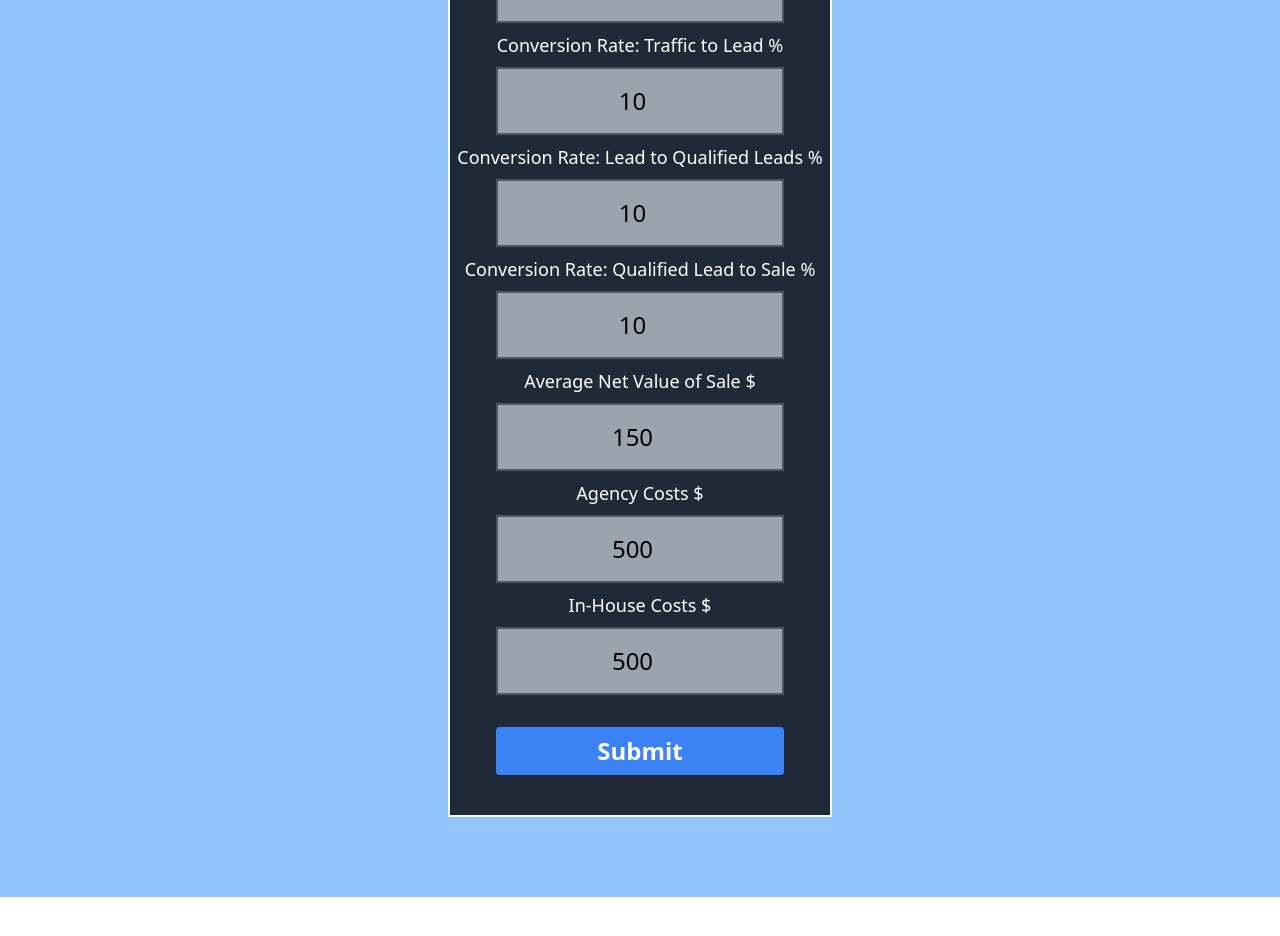
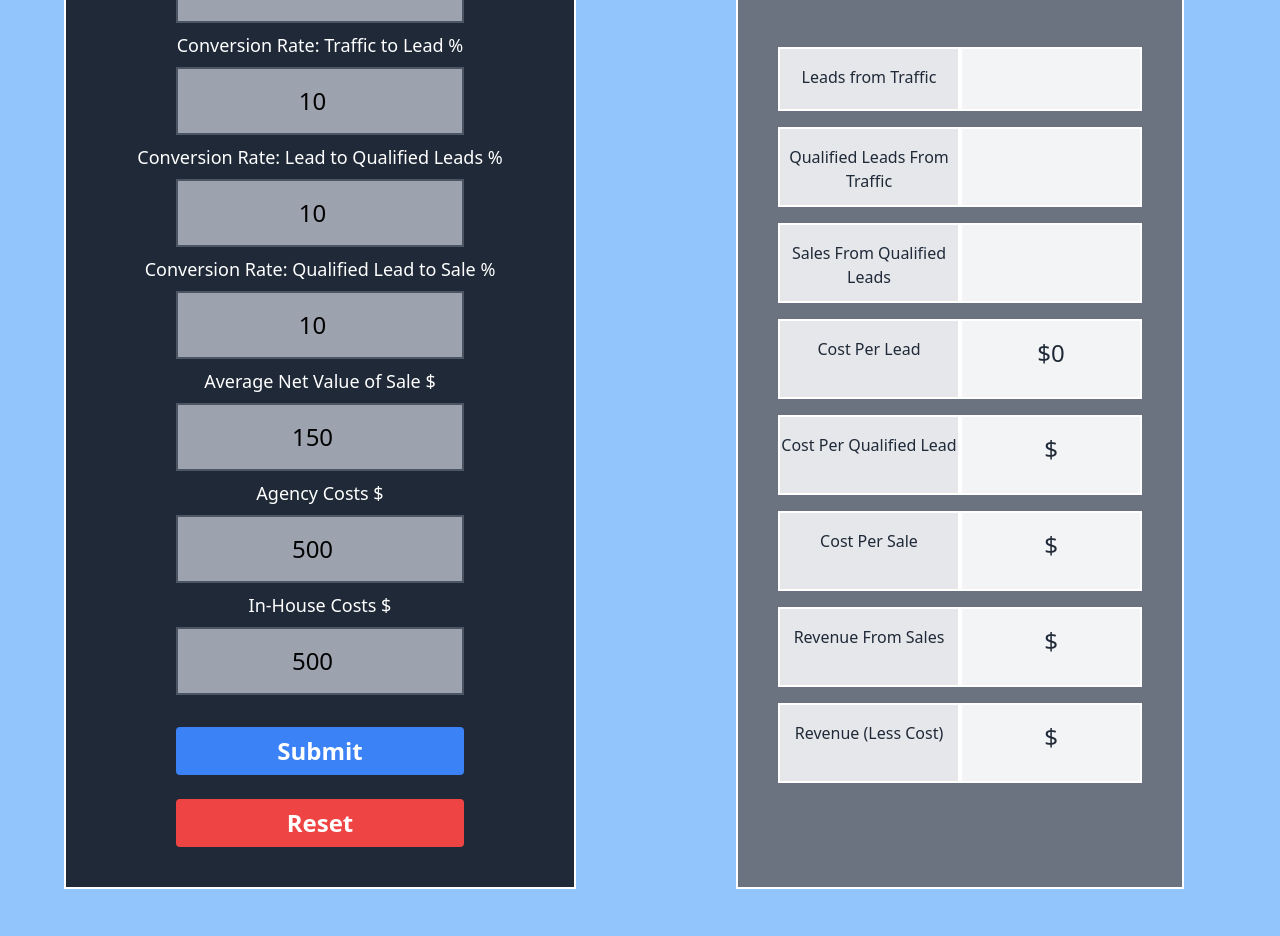
Before and after one commit to artofmayhem/seo-roi-calculator, a React (Create React App) app: page / in a window 1280 px wide. Shown: the part 824-1760 px from the top of the page. Before the commit the page ends 1721 px from the top, so only its background shows below. Built offline with nearby package versions, Linux system fonts and the light colour scheme.

Commit message:
final logic and conditional rendering complete

```diff
--- a/src/App.js
+++ b/src/App.js
@@ -8,7 +8,7 @@ function App() {
       <Nav/>
       <header className="w-screen app-header text-white  text-center flex flex-col justify-center align-center">
         <h1 className={'py-10 text-6xl'} style={{textShadow:'0 0 2rem black'}}>Azella Financial Services</h1>
-        <h3 className={'text-3xl'}>SEO ROI Calculator</h3>
+        <h3 className={'text-4xl'}>SEO ROI Calculator</h3>
       </header>
       <FormContainer/>
     </div>
--- a/src/components/FormContainer.js
+++ b/src/components/FormContainer.js
@@ -8,19 +8,26 @@ const initialFormValues = {
   avg_net_value_sale: 150,
   ag_cost: 500,
   in_house_cost: 500,
+  //   mtr: null,
+  // conv_rate_TL: null,
+  // conv_rate_LQL: null,
+  // conv_rate_QLS: null,
+  // avg_net_value_sale: null,
+  // ag_cost: null,
+  // in_house_cost: null,
 };
 
 export default function FormContainer() {
   const [formValues, setFormValues] = useState(initialFormValues);
-  const [leadsTraffic, setLeadsTraffic] = useState("");
-  const [qualifiedLeadsFromLeads, setQualifiedLeadsFromLeads] = useState("");
-  const [salesQualifiedLeads, setSalesQualifiedLeads] = useState("");
-  const [costPerLead, setCostPerLead] = useState("");
-  const [costPerQualifiedLead, setCostPerQualifiedLead] = useState("");
-  const [costPerSale, setCostPerSale] = useState("");
-  const [revFromSales, setRevFromSales] = useState("");
-  const [revLessCost, setRevLessCost] = useState("");
-  const [roi, setRoi] = useState("");
+  const [leadsTraffic, setLeadsTraffic] = useState();
+  const [qualifiedLeadsFromLeads, setQualifiedLeadsFromLeads] = useState();
+  const [salesQualifiedLeads, setSalesQualifiedLeads] = useState();
+  const [costPerLead, setCostPerLead] = useState();
+  const [costPerQualifiedLead, setCostPerQualifiedLead] = useState();
+  const [costPerSale, setCostPerSale] = useState();
+  const [revFromSales, setRevFromSales] = useState();
+  const [revLessCost, setRevLessCost] = useState();
+  const [roi, setRoi] = useState();
 
   console.log("form values: ", formValues);
 
@@ -76,8 +83,7 @@ export default function FormContainer() {
     inHouseCost
   ) => {
     setCostPerSale(
-      (agCost + inHouseCost) /
-        ((mtr / conRateTl / conRateLql / conRateQls) * avgSaleValue)
+      (agCost + inHouseCost) / (mtr / conRateTl / conRateLql / conRateQls)
     );
     console.log("cost per sale", costPerSale);
   };
@@ -131,8 +137,25 @@ export default function FormContainer() {
 
   const handleChange = (e) => {
     const { name, value } = e.target;
-    console.log(`name: ${name}, value: ${value}`);
-    setFormValues((prevFormValues) => ({ ...prevFormValues, [name]: value }));
+    // console.log(`name: ${name}, value: ${value}`);
+    setFormValues((prevFormValues) => ({
+      ...prevFormValues,
+      [name]: Number(value),
+    }));
+  };
+
+  const handleReset = (e) => {
+    e.preventDefault();
+    setFormValues(initialFormValues);
+    setLeadsTraffic(null);
+    setQualifiedLeadsFromLeads(null);
+    setSalesQualifiedLeads(null);
+    setCostPerLead(null);
+    setCostPerQualifiedLead(null);
+    setCostPerSale(null);
+    setRevFromSales(null);
+    setRevLessCost(null);
+    setRoi(null);
   };
 
   const handleSubmit = (e) => {
@@ -196,42 +219,44 @@ export default function FormContainer() {
       formValues.ag_cost,
       formValues.in_house_cost
     );
-    console.log(
-      "leads traffic",
-      leadsTraffic,
-      "qualified leads from leads",
-      qualifiedLeadsFromLeads,
-      "sales qualified leads",
-      salesQualifiedLeads,
-      "cost per lead",
-      costPerLead,
-      "cost per qualified lead",
-      costPerQualifiedLead,
-      "cost per sale",
-      costPerSale,
-      "revenue from sales",
-      revFromSales,
-      "revenue less cost",
-      revLessCost
-    );
+    // console.log(
+    //   "leads traffic",
+    //   leadsTraffic,
+    //   "qualified leads from leads",
+    //   qualifiedLeadsFromLeads,
+    //   "sales qualified leads",
+    //   salesQualifiedLeads,
+    //   "cost per lead",
+    //   costPerLead,
+    //   "cost per qualified lead",
+    //   costPerQualifiedLead,
+    //   "cost per sale",
+    //   costPerSale,
+    //   "revenue from sales",
+    //   revFromSales,
+    //   "revenue less cost",
+    //   revLessCost
+    // );
   };
 
   return (
+    <div className={"flex flex-row flex-wrap"}>
       <div
         className={
-        "w-screen h-auto py-20 bg-blue-300 flex flex-row flex-wrap justify-center align-center"
+          " h-auto py-20 bg-blue-300 flex flex-row flex-wrap justify-center align-center"
         }
+        style={{ width: "50%", minWidth: 375 }}
       >
         <form
           className="flex flex-col justify-center items-center text-2xl text-white text-center border-2 bg-gray-800 border-white py-10"
-        style={{ width: "30vw", minWidth: 375 }}
+          style={{ width: "40vw", minWidth: 350 }}
         >
           <h6 className={"text-lg"}>Monthly Traffic Required</h6>
           <input
             name={"mtr"}
             type="number"
             onChange={handleChange}
-          value={formValues.mtr}
+            value={Number(formValues.mtr)}
             placeholder={"Monthly Traffic Required"}
             className={
               "border-solid border-2 border-gray-600 my-2 p-4 w-72 bg-gray-400 text-black mx-auto text-center"
@@ -242,7 +267,7 @@ export default function FormContainer() {
             name={"conv_rate_TL"}
             type="number"
             onChange={handleChange}
-          value={formValues.conv_rate_TL}
+            value={Number(formValues.conv_rate_TL)}
             placeholder={"Conversion Rate: Traffic to Lead"}
             className={
               "border-solid border-2 border-gray-600 my-2 p-4 w-72 bg-gray-400 text-black mx-auto text-center"
@@ -255,18 +280,20 @@ export default function FormContainer() {
             name={"conv_rate_LQL"}
             type="number"
             onChange={handleChange}
-          value={formValues.conv_rate_LQL}
+            value={Number(formValues.conv_rate_LQL)}
             placeholder={"Lead to Qualified Leads"}
             className={
               "border-solid border-2 border-gray-600 my-2 p-4 w-72 bg-gray-400 text-black mx-auto text-center"
             }
           />
-        <h6 className={"text-lg"}>Conversion Rate: Qualified Lead to Sale %</h6>
+          <h6 className={"text-lg"}>
+            Conversion Rate: Qualified Lead to Sale %
+          </h6>
           <input
             name={"conv_rate_QLS"}
             type="number"
             onChange={handleChange}
-          value={formValues.conv_rate_QLS}
+            value={Number(formValues.conv_rate_QLS)}
             placeholder={"Qualified Lead to Sale"}
             className={
               "border-solid border-2 border-gray-600 my-2 p-4 w-72 bg-gray-400 text-black mx-auto text-center"
@@ -277,7 +304,7 @@ export default function FormContainer() {
             name={"avg_net_value_sale"}
             type="number"
             onChange={handleChange}
-          value={formValues.avg_net_value_sale}
+            value={Number(formValues.avg_net_value_sale)}
             placeholder={"Monthly Traffic Required"}
             className={
               "border-solid border-2 border-gray-600 my-2 p-4 w-72 bg-gray-400 text-black mx-auto text-center"
@@ -288,7 +315,7 @@ export default function FormContainer() {
             name={"ag_cost"}
             type="number"
             onChange={handleChange}
-          value={formValues.ag_cost}
+            value={Number(formValues.ag_cost)}
             placeholder={"Agency Cost"}
             className={
               "border-solid border-2 border-gray-600 my-2 p-4 w-72 bg-gray-400 text-black mx-auto text-center"
@@ -299,7 +326,7 @@ export default function FormContainer() {
             name={"in_house_cost"}
             type="number"
             onChange={handleChange}
-          value={formValues.in_house_cost}
+            value={Number(formValues.in_house_cost)}
             placeholder={"In House Cost"}
             className={
               "border-solid border-2 border-gray-600 my-2 p-4 w-72 bg-gray-400 text-black mx-auto text-center"
@@ -313,7 +340,173 @@ export default function FormContainer() {
           >
             Submit
           </button>
+
+          <button
+            className={
+              "bg-red-500 hover:bg-red-700 text-white font-bold py-2 px-4 mt-6 rounded w-72"
+            }
+            onClick={handleReset}
+          >
+            Reset
+          </button>
         </form>
+      </div>
+      <div
+        className={
+          " h-auto py-20 bg-blue-300 flex flex-row flex-wrap justify-center align-center"
+        }
+        style={{ width: "50%", minWidth: 375 }}
+      >
+        <div
+          className={
+            "text-center bg-gray-500 px-10 border-2 py-20 h-auto border-white"
+          }
+          style={{ width: "35vw", minWidth: 350 }}
+        >
+          <h2 className={"text-4xl mb-10 text-white "}>Results</h2>
+          <div className={"flex flex-row justify-center align-center"}>
+            <div
+              className={
+                "flex align-center justify-center border-solid border-2 border-white my-2 py-4 w-60 h-16 bg-gray-200 text-gray-800 mx-auto text-center"
+              }
+            >
+              <h5>Leads from Traffic</h5>
+            </div>
+            <div
+              className={
+                "flex align-center justify-center border-solid border-2 border-white my-2 py-4 w-60 h-16 bg-gray-100 text-gray-800 text-2xl mx-auto text-center"
+              }
+            >
+              <h5>{leadsTraffic}</h5>
+            </div>
+          </div>
+
+          <div className={"flex flex-row justify-center align-center"}>
+            <div
+              className={
+                "flex align-center justify-center border-solid border-2 border-white my-2 py-4 w-60 h-20 bg-gray-200 text-gray-800 mx-auto text-center"
+              }
+            >
+              <h5>Qualified Leads From Traffic</h5>
+            </div>
+            <div
+              className={
+                "flex align-center justify-center border-solid border-2 border-white my-2 py-4 w-60 h-20 bg-gray-100 text-gray-800 text-2xl mx-auto text-center"
+              }
+            >
+              <h5>{qualifiedLeadsFromLeads}</h5>
+            </div>
+          </div>
+
+          <div className={"flex flex-row justify-center align-center"}>
+            <div
+              className={
+                "flex align-center justify-center border-solid border-2 border-white my-2 py-4 w-60 h-20 bg-gray-200 text-gray-800 mx-auto text-center"
+              }
+            >
+              <h5>Sales From Qualified Leads</h5>
+            </div>
+            <div
+              className={
+                "flex align-center justify-center border-solid border-2 border-white my-2 py-4 w-60 h-20 bg-gray-100 text-gray-800 text-2xl mx-auto text-center"
+              }
+            >
+              <h5>{salesQualifiedLeads}</h5>
+            </div>
+          </div>
+
+          <div className={"flex flex-row justify-center align-center"}>
+            <div
+              className={
+                "flex align-center justify-center border-solid border-2 border-white my-2 py-4 w-60 h-20 bg-gray-200 text-gray-800 mx-auto text-center"
+              }
+            >
+              <h5>Cost Per Lead</h5>
+            </div>
+            <div
+              className={
+                "flex align-center justify-center border-solid border-2 border-white my-2 py-4 w-60 h-20 bg-gray-100 text-gray-800 text-2xl mx-auto text-center"
+              }
+            >
+
+             {costPerLead === null ? <h5>{costPerLead}</h5> :
+              <h5>${costPerLead}0</h5>}
+            </div>
+          </div>
+
+          <div className={"flex flex-row justify-center align-center"}>
+            <div
+              className={
+                "flex align-center justify-center border-solid border-2 border-white my-2 py-4 w-60 h-20 bg-gray-200 text-gray-800 mx-auto text-center"
+              }
+            >
+              <h5>Cost Per Qualified Lead</h5>
+            </div>
+            <div
+              className={
+                "flex align-center justify-center border-solid border-2 border-white my-2 py-4 w-60 h-20 bg-gray-100 text-gray-800 text-2xl mx-auto text-center"
+              }
+            >
+              {costPerLead === null ? <h5>{costPerQualifiedLead}</h5> :
+              <h5>${costPerQualifiedLead}</h5>}
+            </div>
+          </div>
+
+          <div className={"flex flex-row justify-center align-center"}>
+            <div
+              className={
+                "flex align-center justify-center border-solid border-2 border-white my-2 py-4 w-60 h-20 bg-gray-200 text-gray-800 mx-auto text-center"
+              }
+            >
+              <h5>Cost Per Sale</h5>
+            </div>
+            <div
+              className={
+                "flex align-center justify-center border-solid border-2 border-white my-2 py-4 w-60 h-20 bg-gray-100 text-gray-800 text-2xl mx-auto text-center"
+              }
+            >
+              {costPerLead === null ? <h5>{costPerSale}</h5> :
+              <h5>${costPerSale}</h5>}
+            </div>
+          </div>
+
+          <div className={"flex flex-row justify-center align-center"}>
+            <div
+              className={
+                "flex align-center justify-center border-solid border-2 border-white my-2 py-4 w-60 h-20 bg-gray-200 text-gray-800 mx-auto text-center"
+              }
+            >
+              <h5>Revenue From Sales</h5>
+            </div>
+            <div
+              className={
+                "flex align-center justify-center border-solid border-2 border-white my-2 py-4 w-60 h-20 bg-gray-100 text-gray-800 text-2xl mx-auto text-center"
+              }
+            >
+               {costPerLead === null ? <h5>{revFromSales}</h5> :
+              <h5>${revFromSales}</h5>}
+            </div>
+          </div>
+
+          <div className={"flex flex-row justify-center align-center"}>
+            <div
+              className={
+                "flex align-center justify-center border-solid border-2 border-white my-2 py-4 w-60 h-20 bg-gray-200 text-gray-800 mx-auto text-center"
+              }
+            >
+              <h5>Revenue (Less Cost)</h5>
+            </div>
+            <div
+              className={
+                "flex align-center justify-center border-solid border-2 border-white my-2 py-4 w-60 h-20 bg-gray-100 text-gray-800 text-2xl mx-auto text-center"
+              }
+            >
+                {costPerLead === null ? <h5>{revLessCost}</h5> :
+              <h5>${revLessCost}</h5>}
+            </div>
+          </div>
+        </div>
+      </div>
     </div>
   );
 }
```
Lines whose indentation alone changed are shown as unchanged.
